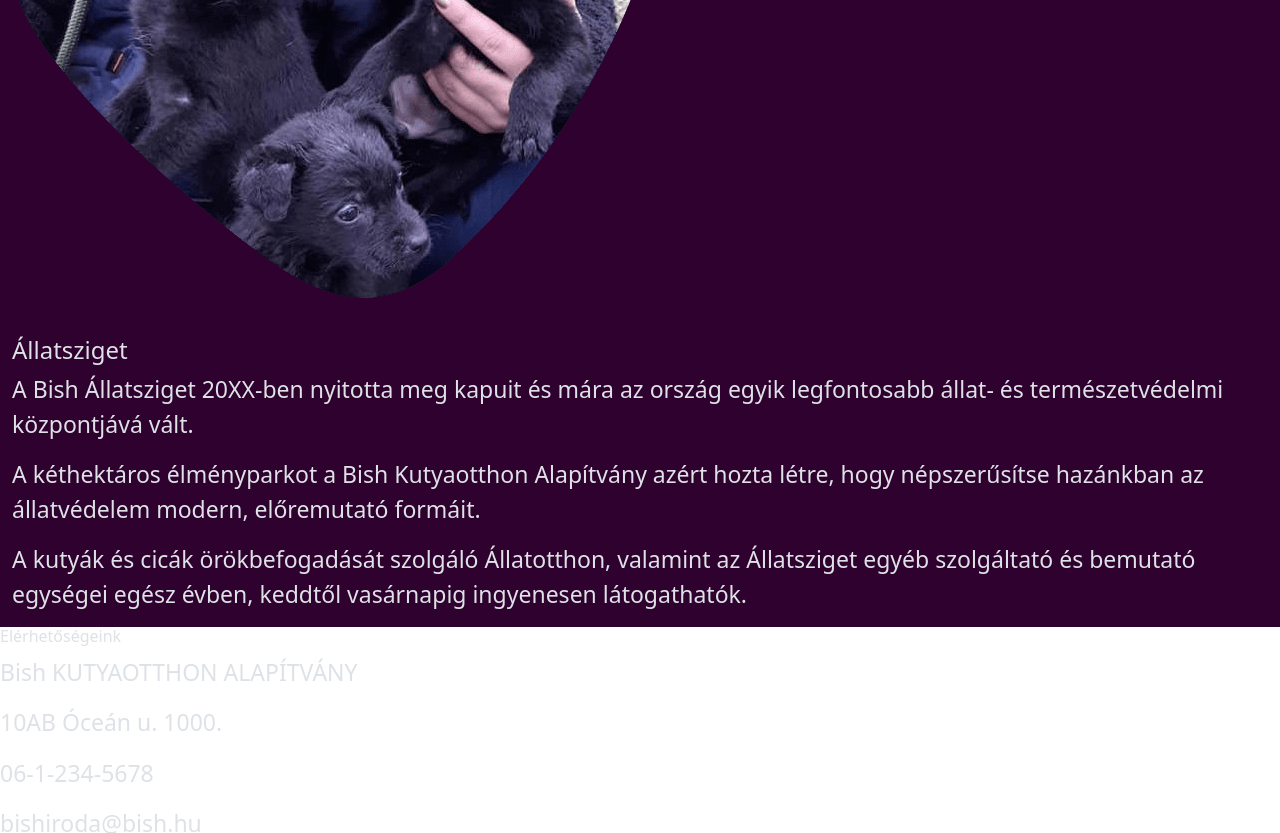
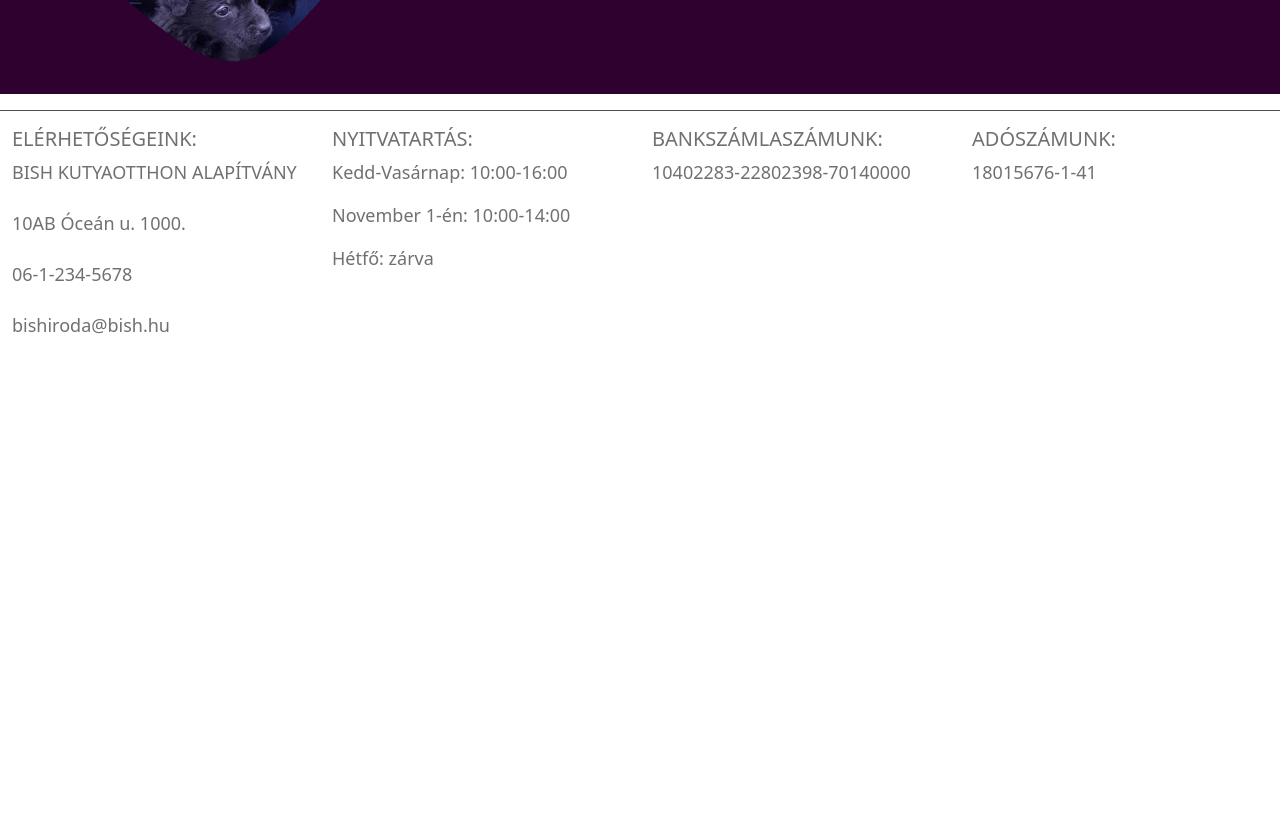
Before and after one commit to Halfsa/animal-shelter, a website built with Vite: page index.html in a window 1280 px wide. Shown: the part 1967-2800 px from the top of the page. After the commit the page ends 2362 px from the top, so only its background shows below. Built offline with nearby package versions, Linux system fonts and the light colour scheme.

Commit message:
Kiskutya cucc is kész, footer formázás példa

```diff
--- a/index.html
+++ b/index.html
@@ -5,7 +5,7 @@
   <meta charset="UTF-8" />
   <link rel="icon" type="image/svg+xml" href="./src/img/icon.png" />
   <meta name="viewport" content="width=device-width, initial-scale=1.0" />
-  <title>Bish Selter - Homepage</title>
+  <title>Bish Shelter - Homepage</title>
 </head>
 
 <body id="page" data-bs-theme="dark">
@@ -67,7 +67,7 @@
     <!--main part-->
     <!--Középre akarom tenni a cuccokat ha a képernyő túl nagy help 😫-->
     <div class="container-fluid ">
-      <div class="row reszek">
+      <div class="row" id="cickuty">
         <div class="container-fluid cimsorok">
           <h1>Szépítsd meg egy állat életét!</h1>
           <h2>Rengeteg örökbefogadható állat várja támogatásod!</h2>
@@ -80,7 +80,7 @@
             örökbefogadóként és támogatóként egyaránt!</p>
           <p class="felhivas">Az Állatsziget egységei
               keddtől vasárnapig 10 – 16 óra között látogathatók.</p>
-          <a href="./orokbefogad.html" class="btn btn-outline-light infogomb btn-lg">További részletek</a>
+          <a href="./orokbefogad.html" class="btn btn-outline-light infogomb btn-lg">További részletek →</a>
         </div>
       </div>
       <div class="row">
@@ -102,35 +102,59 @@
           </div>
         </div>
 
-      <div class="row">
-        <div id="kikkutya">
-          <img src="./src/img/dog-frame2.png" alt="Dog">
-          <h4>Állatsziget</h4>
-          <p>A Bish Állatsziget 20XX-ben nyitotta meg kapuit és mára az ország egyik legfontosabb állat- és
+        <div class="row" id="kikkutya">
+          <div class="container-fluid col-md-7 col-sm-12 col-lg-4 col-xl-4">
+            <img class="img-fluid" src="./src/img/dog-frame2.png" alt="Dog">
+          </div>
+          <div class="container-fluid col">
+            <h4>Állatsziget</h4>
+          <p>A Bish Állatsziget 2004-ben nyitotta meg kapuit és mára az ország egyik legfontosabb állat- és
             természetvédelmi központjává vált.</p>
           <p>A kéthektáros élményparkot a Bish Kutyaotthon Alapítvány azért hozta létre, hogy népszerűsítse hazánkban az
             állatvédelem modern, előremutató formáit.</p>
-          <p>A kutyák és cicák örökbefogadását szolgáló Állatotthon, valamint az Állatsziget egyéb szolgáltató és
+          <p class="felhivas">A kutyák és cicák örökbefogadását szolgáló Állatotthon, valamint az Állatsziget egyéb szolgáltató és
             bemutató egységei egész évben, keddtől vasárnapig ingyenesen látogathatók.</p>
+          </div>
         </div>
-      </div>
     </div>
     <!--standard footer-->
-    <footer>
-      <h6>Elérhetőségeink</h6>
-      <p>Bish KUTYAOTTHON ALAPÍTVÁNY</p>
-      <p>10AB Óceán u. 1000.</p>
-      <p>06-1-234-5678</p>
-      <p>bishiroda@bish.hu</p>
-      <h6>NYITVATARTÁS:</h6>
-      <p>Kedd-Vasárnap: 10:00-16:00</p>
-      <p>November 45-én: 10:00-14:00</p>
-      <p>Hétfő: zárva</p>
-      <h6>SEGÍTSEN ADÓSZÁMUNK:</h6>
-      <p>18015676-1-41</p>
-      <h6>BANKSZÁMLASZÁMUNK:</h6>
-      <p>10402283-22802398-70140000</p>
-    </footer>
+
+      <div class="container-fluid">
+        <footer class="row row-cols-1 row-cols-sm-2 row-cols-md-2 row-cols-lg-4 py-3 my-3 border-top">
+          <div class="col">
+            <h5>ELÉRHETŐSÉGEINK:</h5>
+            <ul class="nav flex-column">
+              <li class="nav-item mb-2"><p>BISH KUTYAOTTHON ALAPÍTVÁNY</p></li>
+              <li class="nav-item mb-2"><p>10AB Óceán u. 1000.</p></li>
+              <li class="nav-item mb-2"><p>06-1-234-5678</p></li>
+              <li class="nav-item mb-2"><p>bishiroda@bish.hu</p></li>
+            </ul>
+          </div>
+
+          <div class="col">
+            <h5>NYITVATARTÁS:</h5>
+            <ul class="nav flex-column">
+              <p>Kedd-Vasárnap: 10:00-16:00</p>
+              <p>November 1-én: 10:00-14:00</p>
+              <p>Hétfő: zárva</p>
+
+            </ul>
+          </div>
+
+          <div class="col">
+            <h5>BANKSZÁMLASZÁMUNK:</h5>
+            <ul class="nav flex-column">
+              <li class="nav-item"><p>10402283-22802398-70140000</p></li>
+            </ul>
+          </div>
+          <div class="col">
+            <h5>ADÓSZÁMUNK:</h5>
+            <ul class="nav flex-column">
+              <li class="nav-item"><p>18015676-1-41</p></li>
+            </ul>
+          </div>
+        </footer>
+      </div>
   </div>
   <script type="module" src="/src/main.ts"></script>
 </body>
--- a/src/indexStyle.css
+++ b/src/indexStyle.css
@@ -2,15 +2,19 @@
    background-color: white;
 }
 
-.reszek{
-    background-color:midnightblue;
+#cickuty{
+    background-color:rgb(20, 20, 86);
+    color: rgb(203, 207, 234);
+}
+#cickuty>div>p{
+    font-size: 23px;
 }
 .cimsorok{
     padding-top: 10px;
     padding-bottom: 20px;
 }
 p {
-    font-size: 23px;
+    font-size: 18px;
     text-align: left;
 }
 .infogomb{
@@ -19,17 +23,25 @@ p {
     margin-bottom: 10px;
 }
 #feherkuty{
-    color: black;
+    color: rgb(73, 72, 72);
     padding: 5px;
 }
 #feherkuty >div> p{
-    font-size: 20px;
+    font-size: 22px;
 }
 #kikkutya{
     background-color: rgb(46, 1, 46);
+    color: rgb(225, 202, 246);
+    padding: 10px;
+}
+#kikkutya >div> p{
+    font-size: 22px;
 }
 .felhivas{
     text-align: center;
     font-style: italic;
     font-weight: bold;
 }
+footer{
+    color: rgb(112, 112, 112);
+}
--- a/src/style.css
+++ b/src/style.css
@@ -1,3 +1,6 @@
 nav{
-    background-color: rgb(35, 192, 119);
+    background-color: rgb(12, 79, 156);
 }
+a.nav-link{
+    color: rgb(217, 236, 253);
+}
```
Also changed, not shown: src/img/dog-frame2 (edited).png (added).
